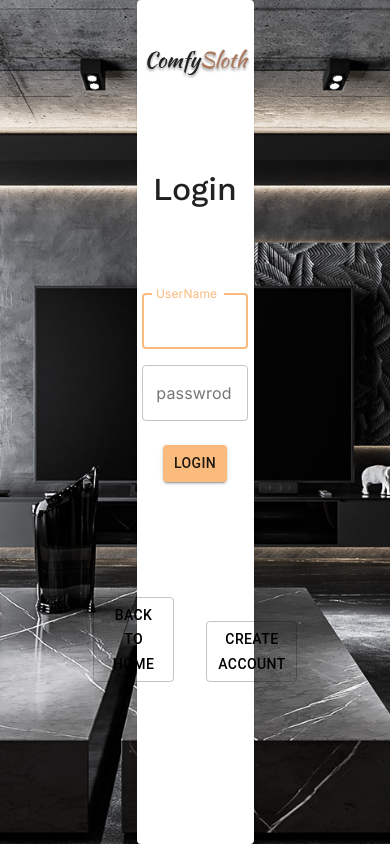
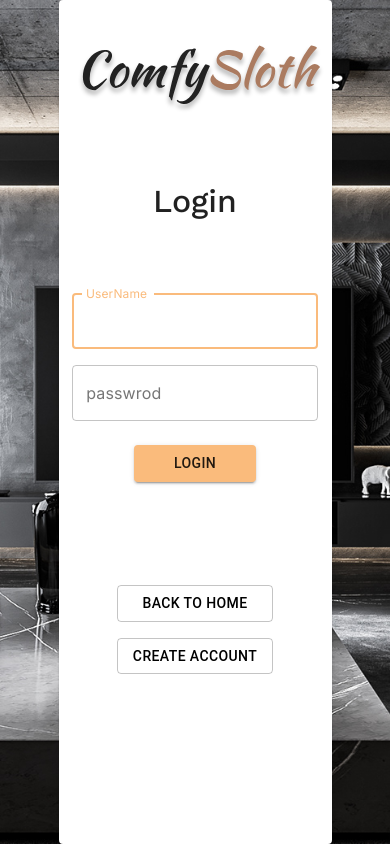
Before and after one commit to Samenza/shopping, a React (Create React App) app: page /auth/login in a window 390 px wide. Built offline with nearby package versions, Linux system fonts and the light colour scheme; a web font is replaced by a local one.

Commit message:
responsived

```diff
--- a/src/components/auth/AuthForm.jsx
+++ b/src/components/auth/AuthForm.jsx
@@ -22,6 +22,12 @@ const useStyles = makeStyles((theme) => ({
     alignItems: "center",
     "& .MuiTextField-root": { margin: "0.5rem 0" },
     "& .MuiButton-contained": { width: "50%", margin: "1rem auto 0 auto" },
+    [theme.breakpoints.down("sm")]: {
+      width: "45%",
+    },
+    [theme.breakpoints.down("xs")]: {
+      width: "70%",
+    },
   },
   form: {
     width: "90%",
@@ -50,6 +56,14 @@ const useStyles = makeStyles((theme) => ({
     "& a": {
       textDecoration: "none",
       color: "#000000",
+    },
+    [theme.breakpoints.down("xs")]: {
+      flexDirection: "column",
+      alignItems: "initial",
+      justifyContent: "flex-end",
+      "& > *": {
+        margin: " 0.5rem 0",
+      },
     },
   },
 }));
```
